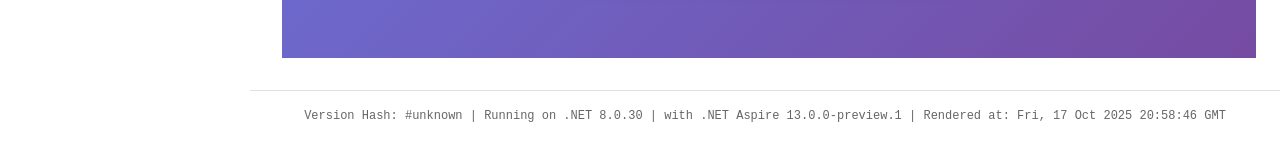
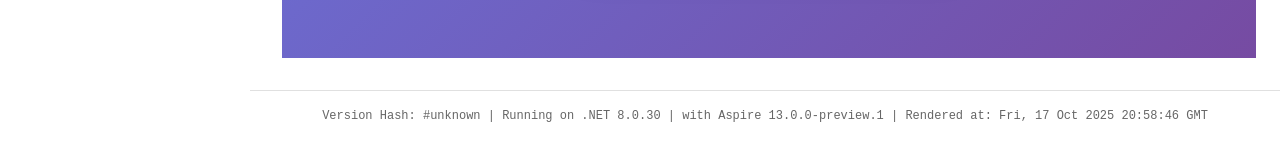
Before and after one commit to maddymontaquila/aspirifridays, an ASP.NET Core app: page /login in a window 1280 px wide. Shown: the part 816-957 px from the top of the page. Run offline with ASP.NET Core 8, Linux system fonts and the light colour scheme; style sheets or scripts are compiled from the project's sources; the project's own start-up code is not run, and a stand-in starts its controllers and pages; some libraries are stand-ins or nearby versions.

Commit message:
Change ".NET Aspire" to "Aspire" in version footer
Co-authored-by: maddymontaquila <12660687+maddymontaquila@users.noreply.github.com>

```diff
--- a/src/BingoBoard.Admin/Components/Layout/MainLayout.razor
+++ b/src/BingoBoard.Admin/Components/Layout/MainLayout.razor
@@ -32,7 +32,7 @@
 
         <footer class="version-footer">
             <div class="version-info">
-                Version Hash: #@versionInfo.GetCommitHash() | Running on .NET @versionInfo.GetDotNetVersion() | with .NET Aspire @versionInfo.GetAspireVersion() | Rendered at: @versionInfo.GetBuildTime()
+                Version Hash: #@versionInfo.GetCommitHash() | Running on .NET @versionInfo.GetDotNetVersion() | with Aspire @versionInfo.GetAspireVersion() | Rendered at: @versionInfo.GetBuildTime()
             </div>
         </footer>
     </main>
--- a/src/bingo-board/utils/versionInfo.js
+++ b/src/bingo-board/utils/versionInfo.js
@@ -42,5 +42,5 @@ function getRenderedTime() {
 
 export function getVersionString() {
   const info = getVersionInfo()
-  return `Version Hash: #${info.commitHash} | Running on .NET ${info.dotnetVersion} | with .NET Aspire ${info.aspireVersion} | Vite ${info.viteVersion} | Rendered at: ${info.renderedAt}`
+  return `Version Hash: #${info.commitHash} | Running on .NET ${info.dotnetVersion} | with Aspire ${info.aspireVersion} | Vite ${info.viteVersion} | Rendered at: ${info.renderedAt}`
 }
```
